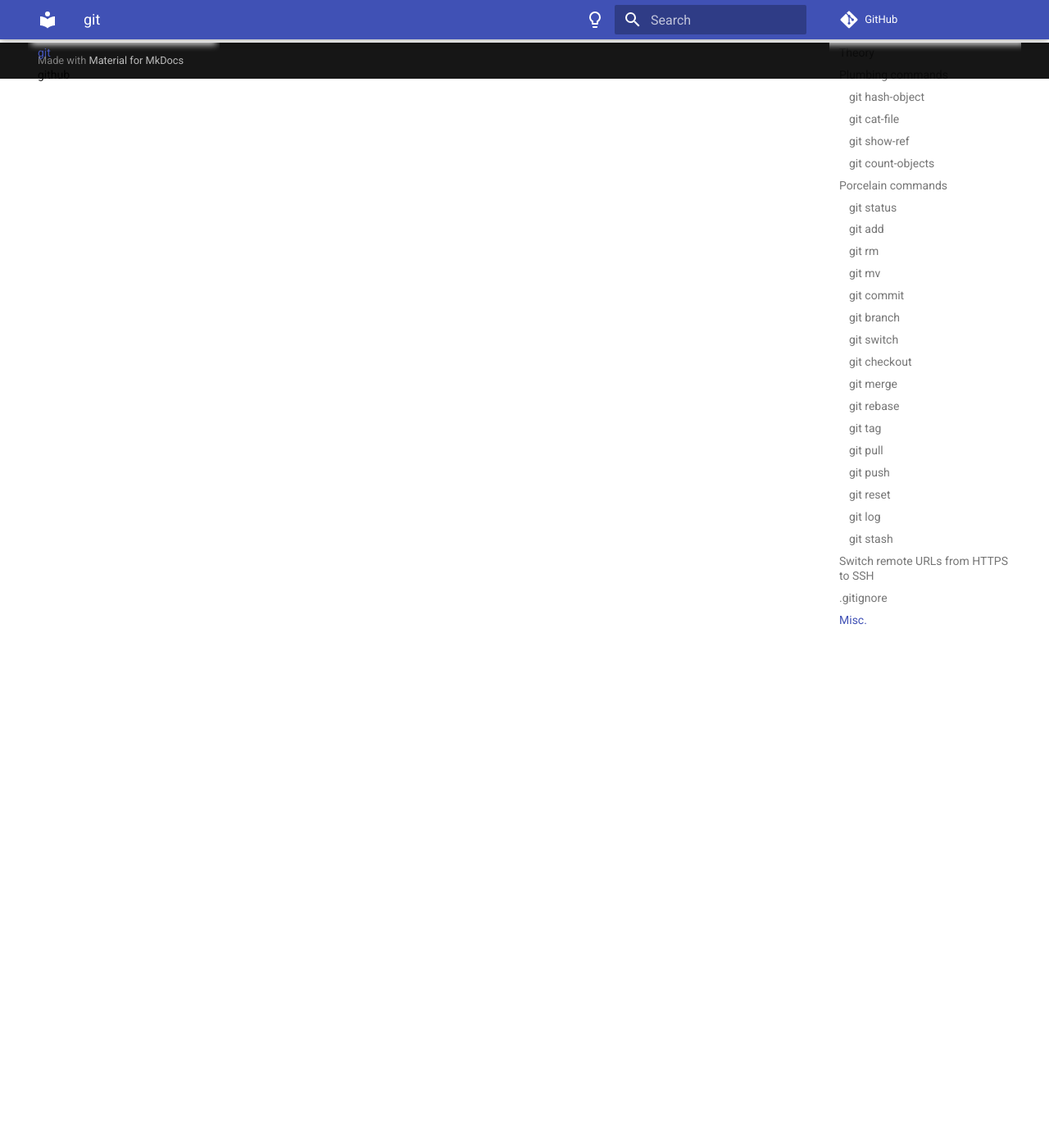
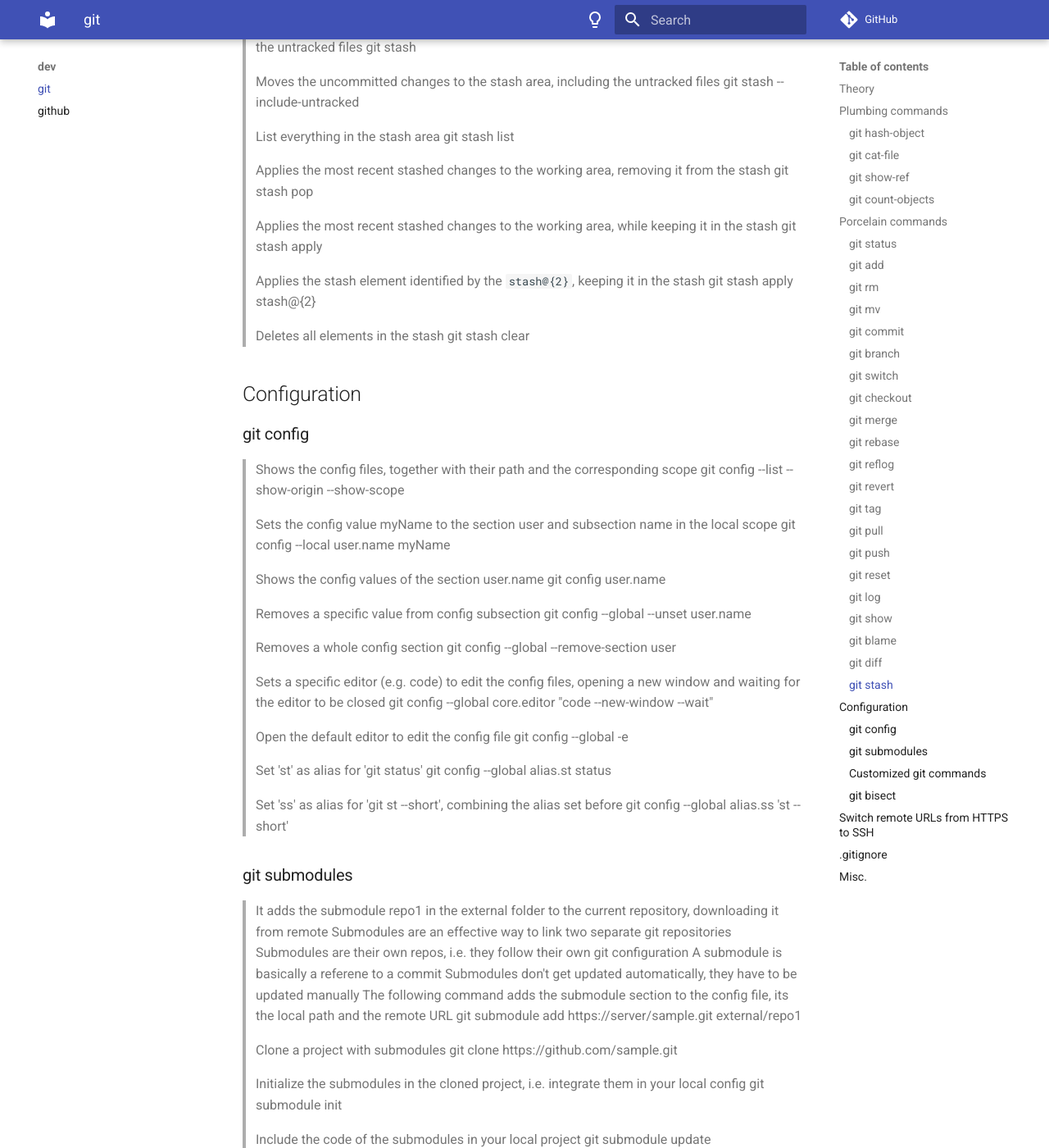
Before and after one commit to sannae/the-notebook, an MkDocs documentation site: the page built from docs/dev/git.md, in a window 1280 px wide and 1400 px high, scrolled down 5862 px. Shown: the whole window at 82% size. Built offline with MkDocs 1.6.1 and Material for MkDocs 9.7.7, drawn with Linux system fonts in a browser that asks for light colours; emoji names are drawn with the system emoji font; comment, search, counter and statistics services are not loaded; some of the changed text lies outside the part shown.

Commit message:
More details in the git page

```diff
--- a/docs/dev/git.md
+++ b/docs/dev/git.md
@@ -28,6 +28,11 @@
 	* It's a binary file, it cannot be opened
 * Repository: contained in .git/objects and in more folders
 	* It's made of immutable objects, they can be created or deleted but not changed
+
+There are three scopes, each one inheriting from the hierarchically superior one:
+* local (repository), stored in REPO_NAME/.git/config
+* global (user account), stored in ~/.gitconfig
+* system (git installation), stored in /PROGRA~1/git/etc/gitconfig
 
 ## Plumbing commands
 
@@ -70,9 +75,18 @@
 
 ### git add
 
-> Moves a file from the working area to the staging index
+> Copies a file from the working area to the staging index
 > "Changes not staged for commit" are changes only present in the working area
 git add readme.md
+
+> It is also used to mark a resolved merge conflict
+> A file in conflict during a merge is in a status of 'unmerged path'
+> Every conflict creates the new .git/MERGE_HEAD, .git/MERGE_MODE and .git/MERGE_MSG files
+
+> Copies part of a file from the working area to the staging index
+> The patch option tells Git to reason on a hunk-by-hunk basis, not on a file-by-file basis
+> Basically it opens an interactive menu to choose how to split the file into hunks, and how to handle each one of them progressivey
+git add --patch readme.md
 
 ### git rm
 
@@ -100,6 +114,9 @@
 > It basically contains the reference to blobs or trees
 > It also moves the staged files from the index to the repository
 git commit -m "This is a commit"
+
+> It creates a new commit by copying the content of the previous one, optionally adding staged changes and changing the commit message, and moves HEAD to it
+git commit --amend -m "Updated commit message"
 
 ### git branch
 
@@ -138,6 +155,21 @@
 > Being HEAD on NEW_BRANCH, rebases NEW_BRANCH on top of main
 > Basically it detaches all the commits after the last common commit and reattaches them on top of the destination branch
 git rebase main
+
+> Start an interactive rebase to rewrite the commit history, starting from the reference of the remote branch (origin/master)
+> For each one of the steps, several options are provided to squash commits, change commit messages, etc.
+git rebase -i origin/master
+
+### git reflog
+
+> Gives the log of the actions performed on the reference HEAD
+> It is useful to retrieve the hashes of detached commits
+git reflog HEAD
+
+### git revert
+
+> Creates a new commit containing the opposite of the changes contained in the commit specified by the hash, then moves HEAD to it
+git revert afd7d06486650803c9a1d5bd4ec18c7fe7eb0328
 
 ### git tag
 
@@ -204,6 +236,47 @@
 > Super-detailed commit history, with diff
 git log --patch
 
+> Graphical version of the git log
+git log --graph --decorate --oneline
+
+### git show
+
+> Returns detailed info about the commit, including metadata and diff
+git show afd7d06486650803c9a1d5bd4ec18c7fe7eb0328
+
+> Returns detailed info about the last commit of branch BRANCH
+git show BRANCH
+
+> Returns detailed info about the last commit of current branch
+git show HEAD
+
+> Returns detailed info about one commit before HEAD
+git show HEAD^
+
+> Returns detailed info about three commits before HEAD
+git show HEAD^^^
+git show HEAD~3
+
+> Returns detailed info about two commits before HEAD, specifically the 2nd parent
+git show HEAD~2^2
+
+> Returns detailed info about commits with date one month before the current one
+git show HEAD@{"1 month ago"}
+
+### git blame
+
+> It returns the coincise commit history of a specific file
+> Provided with the commit hash, the committer, the date time, and the line content
+git blame readme.md
+
+### git diff
+
+> It returns the differences between the last commit and the previous one
+git diff HEAD HEAD^
+
+> It returns the differences between the two head commits of the MAIN and the BRANCH branches
+git diff MAIN BRANCH
+
 ### git stash
 
 > Moves the uncommitted changes (staged and unstaged) to the stash area
@@ -228,6 +301,92 @@
 
 > Deletes all elements in the stash
 git stash clear
+
+## Configuration
+
+### git config
+
+> Shows the config files, together with their path and the corresponding scope
+git config --list --show-origin --show-scope
+
+> Sets the config value myName to the section user and subsection name in the local scope
+git config --local user.name myName
+
+> Shows the config values of the section user.name
+git config user.name
+
+> Removes a specific value from config subsection
+git config --global --unset user.name
+
+> Removes a whole config section
+git config --global --remove-section user
+
+> Sets a specific editor (e.g. code) to edit the config files, opening a new window and waiting for the editor to be closed
+git config --global core.editor "code --new-window --wait"
+
+> Open the default editor to edit the config file
+git config --global -e
+
+> Set 'st' as alias for 'git status'
+git config --global alias.st status
+
+> Set 'ss' as alias for 'git st --short', combining the alias set before
+git config --global alias.ss 'st --short'
+
+### git submodules
+
+> It adds the submodule repo1 in the external folder to the current repository, downloading it from remote
+> Submodules are an effective way to link two separate git repositories
+> Submodules are their own repos, i.e. they follow their own git configuration
+> A submodule is basically a referene to a commit
+> Submodules don't get updated automatically, they have to be updated manually
+> The following command adds the submodule section to the config file, its the local path and the remote URL
+git submodule add https://server/sample.git external/repo1
+
+> Clone a project with submodules
+git clone https://github.com/sample.git
+
+> Initialize the submodules in the cloned project, i.e. integrate them in your local config
+git submodule init
+
+> Include the code of the submodules in your local project
+git submodule update
+
+> Get information about submodules in your `git status`
+git config --global status.submoduleSummary true
+
+### Customized git commands
+
+> Create a new file, without extensions, containing the git scripts
+> Call it using the `git-COMMANDNAME` naming convention
+> Make it executable
+chmod -x git-COMMANDNAME
+> Export it in PATH and update your profile file
+echo 'export PATH=...:$PATH' >> .bash_profile
+> Source the profile file
+source .bash_profile
+> Use your command
+git-COMMANDNAME
+
+### git bisect
+
+> Start the bisect process
+git bisect start
+
+> Specify to the bisect process that a specific commit was a good one
+git bisect good afd7d06486650803c9a1d5bd4ec18c7fe7eb0328
+
+> Specify to the bisect process that a specific commit was a bad one
+git bisect bad 7b4bfe52553128b3f906a3d334d8e35f9a5cae7d
+
+> Automatically evaluate commits by using a test script, e.g. TEST_SCRIPT.sh
+> It basically provides to the bisect process the 'good' or 'bad' flag depending on the results of the test applied to each commit
+git bisect run TEST_SCRIPT.sh
+
+> Stop the bisect process
+git bisect stop
+
+
 
 ## Switch remote URLs from HTTPS to SSH
 
```
